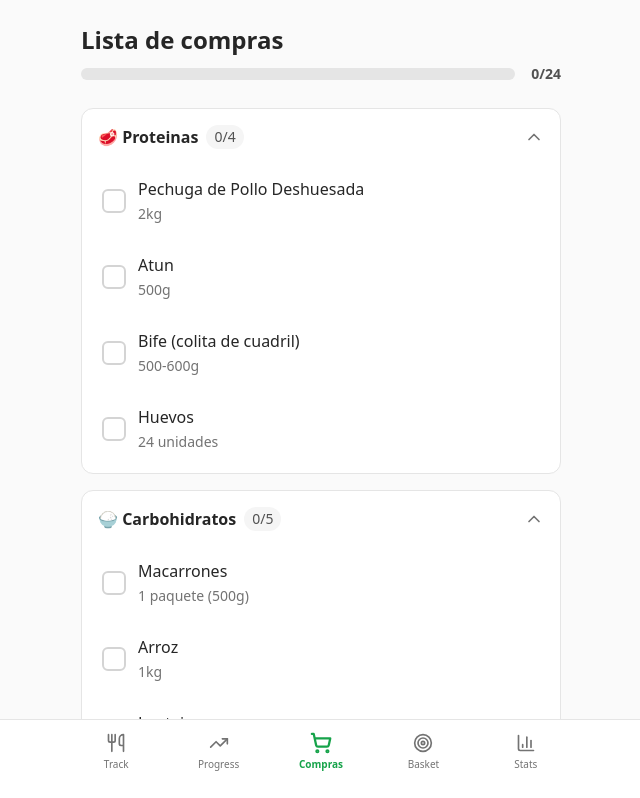
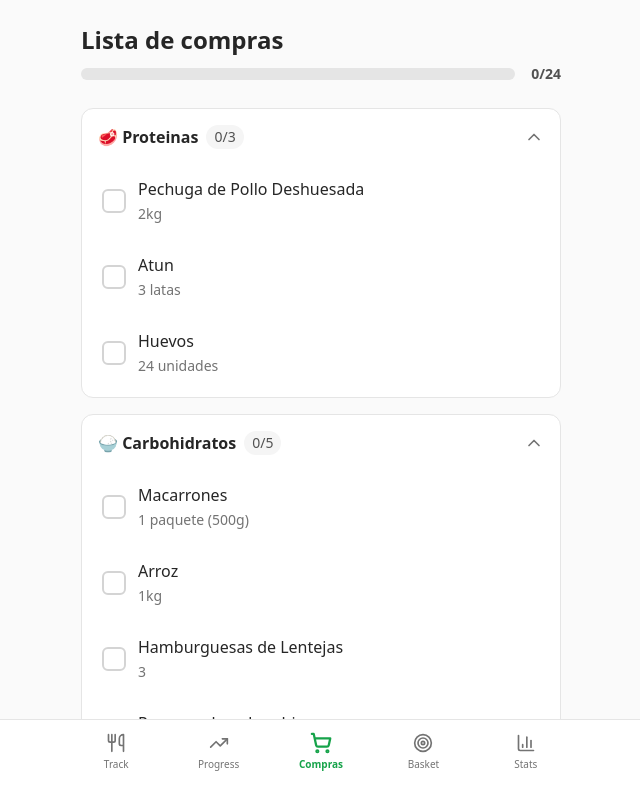
Before and after one commit to Joaquin121121/Nutritionist, a Next.js app: page /groceries in a window 1280 px wide. Shown: the top 798 px of the page, without its empty margins (319-959 px from the left). Built offline with nearby package versions, Linux system fonts and the light colour scheme; no server answers; the database is empty.

Commit message:
changes to food

```diff
--- a/data/groceries.ts
+++ b/data/groceries.ts
@@ -1,65 +1,145 @@
-import type { GroceryItemData } from '@/types';
+import type { GroceryItemData } from "@/types";
 
 export const GROCERY_LIST: GroceryItemData[] = [
   // Proteinas
-  { key: 'pechuga_pollo', name: 'Pechuga de Pollo Deshuesada', quantity: '2kg', category: 'proteinas' },
-  { key: 'atun', name: 'Atun', quantity: '500g', category: 'proteinas' },
-  { key: 'bife', name: 'Bife (colita de cuadril)', quantity: '500-600g', category: 'proteinas' },
-  { key: 'huevos', name: 'Huevos', quantity: '24 unidades', category: 'proteinas' },
+  {
+    key: "pechuga_pollo",
+    name: "Pechuga de Pollo Deshuesada",
+    quantity: "2kg",
+    category: "proteinas",
+  },
+  { key: "atun", name: "Atun", quantity: "3 latas", category: "proteinas" },
+  {
+    key: "huevos",
+    name: "Huevos",
+    quantity: "24 unidades",
+    category: "proteinas",
+  },
 
   // Carbohidratos
-  { key: 'macarrones', name: 'Macarrones', quantity: '1 paquete (500g)', category: 'carbohidratos' },
-  { key: 'arroz', name: 'Arroz', quantity: '1kg', category: 'carbohidratos' },
-  { key: 'lentejas', name: 'Lentejas', quantity: '1 paquete', category: 'carbohidratos' },
-  { key: 'pan', name: 'Pan grande o dos chicos', quantity: '1-2', category: 'carbohidratos' },
-  { key: 'avena', name: 'Avena', quantity: '1 paquete', category: 'carbohidratos' },
+  {
+    key: "macarrones",
+    name: "Macarrones",
+    quantity: "1 paquete (500g)",
+    category: "carbohidratos",
+  },
+  { key: "arroz", name: "Arroz", quantity: "1kg", category: "carbohidratos" },
+  {
+    key: "lentejas",
+    name: "Hamburguesas de Lentejas",
+    quantity: "3",
+    category: "carbohidratos",
+  },
+  {
+    key: "pan",
+    name: "Pan grande o dos chicos",
+    quantity: "1-2",
+    category: "carbohidratos",
+  },
+  {
+    key: "avena",
+    name: "Avena",
+    quantity: "1 paquete",
+    category: "carbohidratos",
+  },
 
   // Verduras
-  { key: 'broccoli', name: 'Brocoli', quantity: '500g', category: 'verduras' },
-  { key: 'espinaca', name: 'Espinaca', quantity: '500g', category: 'verduras' },
-  { key: 'zanahorias', name: 'Zanahorias', quantity: '1kg', category: 'verduras' },
+  { key: "broccoli", name: "Brocoli", quantity: "1kg", category: "verduras" },
+  { key: "espinaca", name: "Espinaca", quantity: "1kg", category: "verduras" },
+  {
+    key: "zanahorias",
+    name: "Zanahorias",
+    quantity: "1kg",
+    category: "verduras",
+  },
+  {
+    key: "zanahorias",
+    name: "Zanahorias",
+    quantity: "1kg",
+    category: "verduras",
+  },
 
   // Frutas
-  { key: 'bananas', name: 'Bananas (no mas de 8)', quantity: '8', category: 'frutas' },
-  { key: 'manzanas', name: 'Manzanas', quantity: '4', category: 'frutas' },
-  { key: 'frutillas', name: 'Frutillas', quantity: '600g (~20)', category: 'frutas' },
+  {
+    key: "bananas",
+    name: "Bananas (no mas de 8)",
+    quantity: "8",
+    category: "frutas",
+  },
+  { key: "manzanas", name: "Manzanas", quantity: "4", category: "frutas" },
+  {
+    key: "frutillas",
+    name: "Frutillas",
+    quantity: "600g (~20)",
+    category: "frutas",
+  },
 
   // Lacteos
-  { key: 'yogur_griego', name: 'Yogur griego', quantity: '7', category: 'lacteos' },
-  { key: 'queso_rallado', name: 'Queso rallado', quantity: '1 paquete', category: 'lacteos' },
-  { key: 'queso_cremoso', name: 'Queso cremoso', quantity: '1', category: 'lacteos' },
-  { key: 'leche', name: 'Leche', quantity: '1 litro', category: 'lacteos' },
+  {
+    key: "yogur_griego",
+    name: "Yogur griego",
+    quantity: "7",
+    category: "lacteos",
+  },
+  {
+    key: "queso_rallado",
+    name: "Queso rallado",
+    quantity: "1 paquete",
+    category: "lacteos",
+  },
+  {
+    key: "queso_cremoso",
+    name: "Queso cremoso",
+    quantity: "1",
+    category: "lacteos",
+  },
+  { key: "leche", name: "Leche", quantity: "1 litro", category: "lacteos" },
 
   // Otros
-  { key: 'salsa_soja', name: 'Salsa de soja', quantity: '1 botella', category: 'otros' },
-  { key: 'cacao', name: 'Cacao', quantity: '1 paquete', category: 'otros' },
-  { key: 'pasta_mani', name: 'Pasta de mani', quantity: '1 frasco', category: 'otros' },
+  {
+    key: "salsa_soja",
+    name: "Salsa de soja",
+    quantity: "1 botella",
+    category: "otros",
+  },
+  { key: "cacao", name: "Cacao", quantity: "1 paquete", category: "otros" },
+  {
+    key: "pasta_mani",
+    name: "Pasta de mani",
+    quantity: "1 frasco",
+    category: "otros",
+  },
 
   // Suplementos
-  { key: 'creatina', name: 'Creatina', quantity: '1', category: 'suplementos' },
+  { key: "creatina", name: "Creatina", quantity: "1", category: "suplementos" },
 
   // Snacks
-  { key: 'barras_zafran', name: 'Barras Zafran', quantity: '1 caja', category: 'snacks' },
+  {
+    key: "barras_zafran",
+    name: "Barras Zafran",
+    quantity: "1 caja",
+    category: "snacks",
+  },
 ];
 
 export const CATEGORY_LABELS: Record<string, string> = {
-  proteinas: '🥩 Proteinas',
-  carbohidratos: '🍚 Carbohidratos',
-  verduras: '🥦 Verduras',
-  frutas: '🍎 Frutas',
-  lacteos: '🥛 Lacteos',
-  otros: '🧂 Otros',
-  suplementos: '💪 Suplementos',
-  snacks: '🍫 Snacks',
+  proteinas: "🥩 Proteinas",
+  carbohidratos: "🍚 Carbohidratos",
+  verduras: "🥦 Verduras",
+  frutas: "🍎 Frutas",
+  lacteos: "🥛 Lacteos",
+  otros: "🧂 Otros",
+  suplementos: "💪 Suplementos",
+  snacks: "🍫 Snacks",
 };
 
 export const CATEGORY_ORDER = [
-  'proteinas',
-  'carbohidratos',
-  'verduras',
-  'frutas',
-  'lacteos',
-  'otros',
-  'suplementos',
-  'snacks',
+  "proteinas",
+  "carbohidratos",
+  "verduras",
+  "frutas",
+  "lacteos",
+  "otros",
+  "suplementos",
+  "snacks",
 ];
--- a/data/meals.ts
+++ b/data/meals.ts
@@ -1,44 +1,48 @@
-import type { VariableMeal, FixedMeal } from '@/types';
+import type { VariableMeal, FixedMeal } from "@/types";
 
 export const VARIABLE_MEALS: VariableMeal[] = [
   {
-    id: 'chicken_pumpkin',
-    name: 'Pollo con pure de calabaza',
-    emoji: '🍗',
-    weeklyServings: 4
+    id: "chicken_pumpkin",
+    name: "Pollo con pure de calabaza",
+    emoji: "🍗",
+    weeklyServings: 4,
   },
   {
-    id: 'chicken_pasta_broccoli',
-    name: 'Pollo con pasta, brocoli y queso',
-    emoji: '🥦',
-    weeklyServings: 2
+    id: "chicken_pasta_broccoli",
+    name: "Pollo con pasta, brocoli y queso",
+    emoji: "🥦",
+    weeklyServings: 2,
   },
   {
-    id: 'chicken_pasta_spinach',
-    name: 'Pollo con pasta, espinaca y queso',
-    emoji: '🥬',
-    weeklyServings: 2
+    id: "chicken_pasta_spinach",
+    name: "Pollo con pasta, espinaca y queso",
+    emoji: "🥬",
+    weeklyServings: 2,
   },
   {
-    id: 'tuna_rice',
-    name: 'Arroz con atun, huevos y zanahorias',
-    emoji: '🐟',
-    weeklyServings: 2
+    id: "tuna_rice",
+    name: "Arroz con atun y zanahorias",
+    emoji: "🐟",
+    weeklyServings: 2,
   },
   {
-    id: 'beef_rice',
-    name: 'Carne con arroz, legumbres y zanahorias',
-    emoji: '🥩',
-    weeklyServings: 2
+    id: "lentil_burgers",
+    name: "Hamburguesas de lentejas con broccoli",
+    emoji: "🍔",
+    weeklyServings: 2,
   },
 ];
 
 export const FIXED_MEALS: FixedMeal[] = [
-  { id: 'shake', name: 'Batido', emoji: '🥤' },
-  { id: 'banana', name: 'Banana', emoji: '🍌' },
-  { id: 'apple', name: 'Manzana', emoji: '🍎' },
-  { id: 'yogurt_strawberries', name: 'Yogur griego con frutillas', emoji: '🍓' },
-  { id: 'scrambled_eggs', name: 'Huevos revueltos con tostada', emoji: '🍳' },
+  { id: "shake", name: "Batido", emoji: "🥤" },
+  { id: "banana", name: "Banana", emoji: "🍌" },
+  { id: "apple", name: "Manzana", emoji: "🍎" },
+  {
+    id: "yogurt_strawberries",
+    name: "Yogur griego con frutillas",
+    emoji: "🍓",
+  },
+  { id: "scrambled_eggs", name: "Huevos revueltos con tostada", emoji: "🍳" },
 ];
 
 export const DEFAULT_FIXED_MEALS: Record<string, boolean> = {
```
